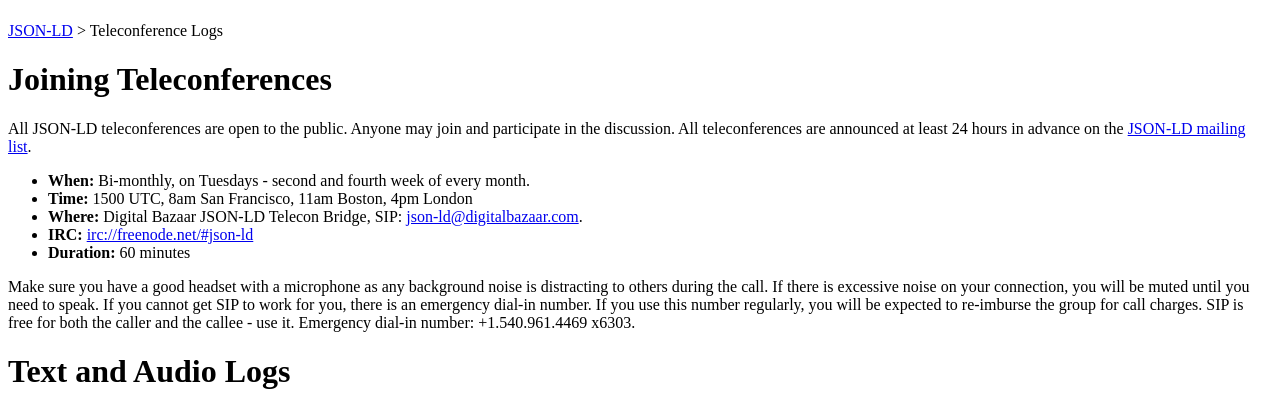
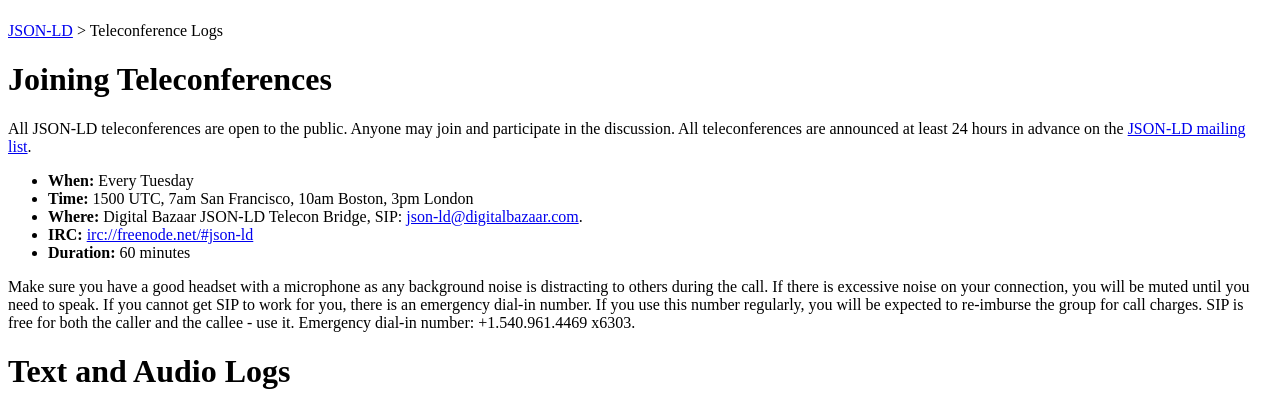
Before and after one commit to json-ld/minutes, a PHP site: page / in a window 1280 px wide. Shown: the part 58-465 px from the top of the page. Run offline with PHP 8.4, Linux system fonts and the light colour scheme; some libraries are stand-ins or nearby versions.

Commit message:
Fixed meeting time to match new time agreed to on mailing list.

```diff
--- a/index.php
+++ b/index.php
@@ -33,8 +33,8 @@ print <<< htmlcode
                <p>All JSON-LD teleconferences are open to the public. Anyone may join and participate in the discussion. All teleconferences are announced at least 24 hours in advance on the <a href="http://lists.w3.org/Archives/Public/public-linked-json/">JSON-LD mailing list</a>.</p>
 
                <ul>
-                  <li><strong>When:</strong> Bi-monthly, on Tuesdays - second and fourth week of every month.</li>
-                  <li><strong>Time:</strong> 1500 UTC, 8am San Francisco, 11am Boston, 4pm London</li>
+                  <li><strong>When:</strong> Every Tuesday</li>
+                  <li><strong>Time:</strong> 1500 UTC, 7am San Francisco, 10am Boston, 3pm London</li>
                   <li><strong>Where:</strong> Digital Bazaar JSON-LD Telecon Bridge, SIP: <a href="sip:json-ld@digitalbazaar.com">json-ld@digitalbazaar.com</a>.</li>
                   <li><strong>IRC:</strong> <a href="irc://freenode.net/#json-ld">irc://freenode.net/#json-ld</a>
                   <li><strong>Duration:</strong> 60 minutes
```
